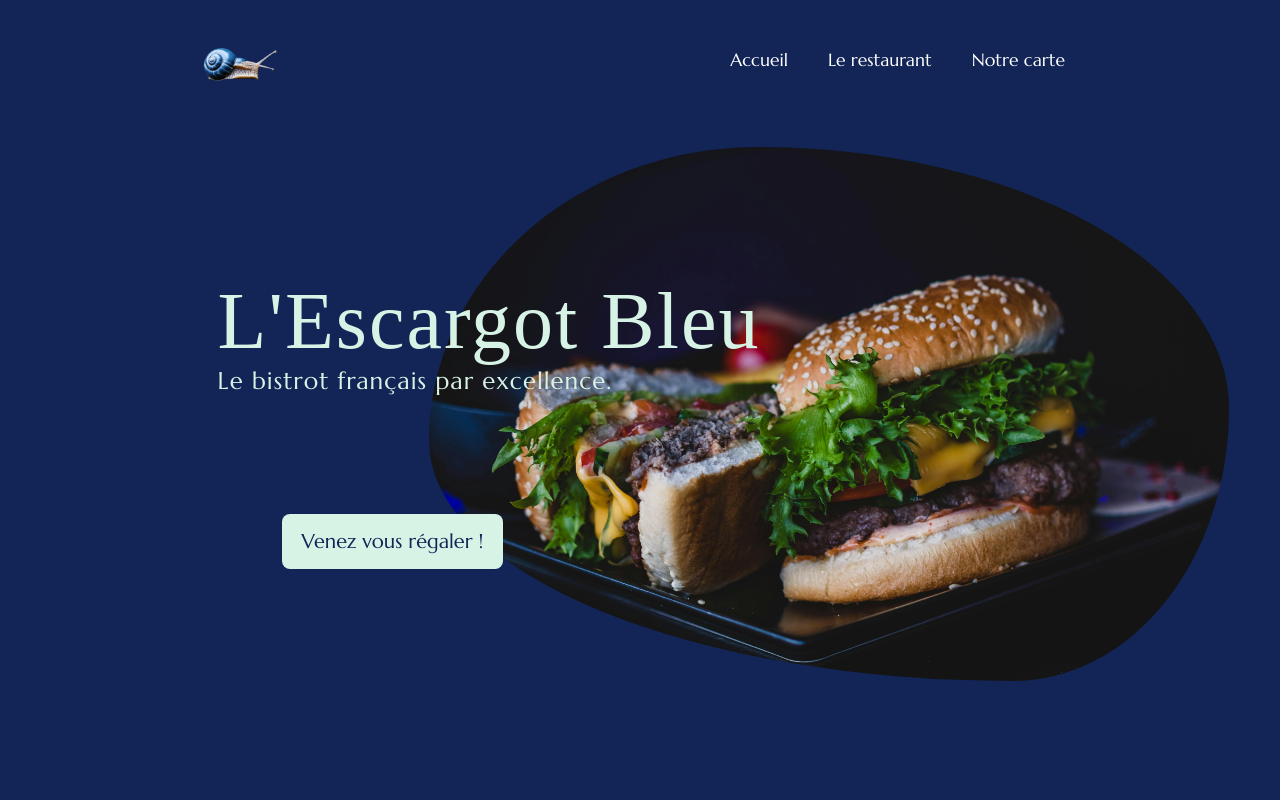
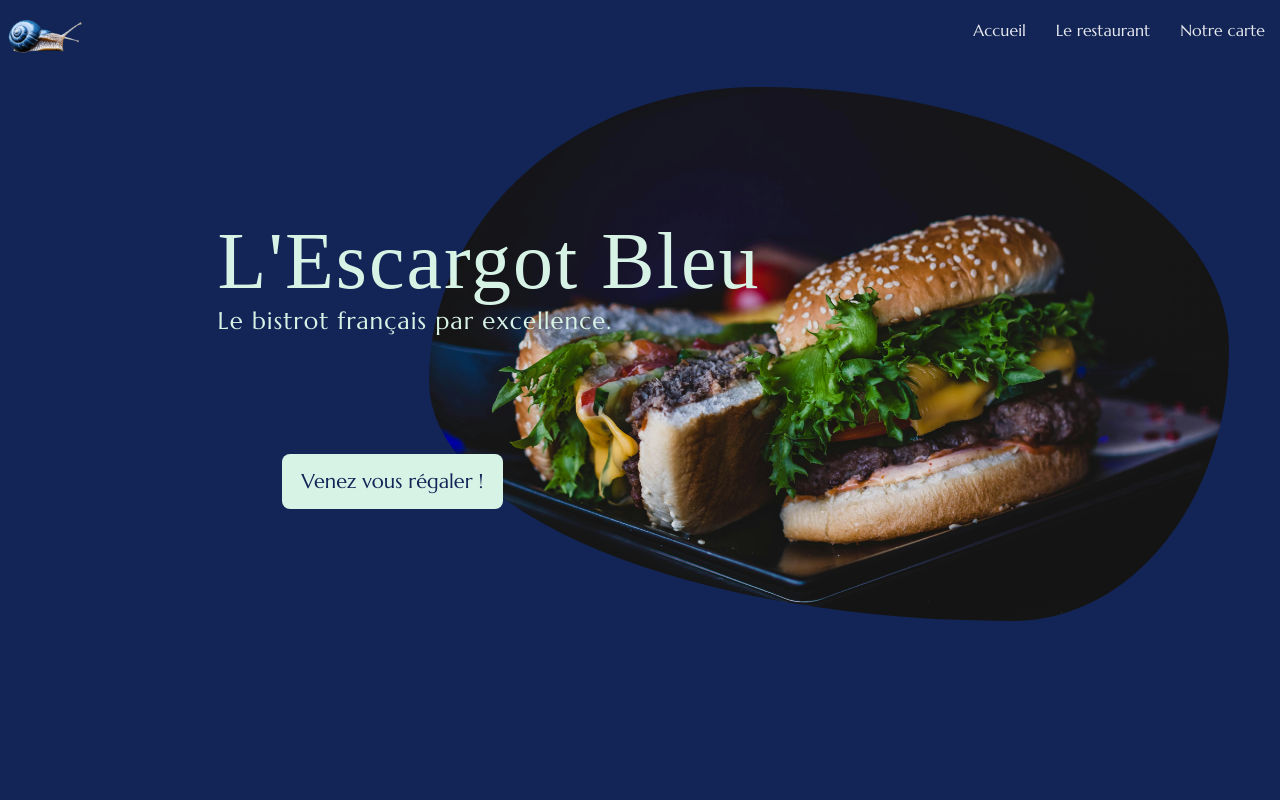
Before and after one commit to Quentinrbd/escargot-bleu, a React (Vite) app: page / in a window 1280 px wide. Shown: the top 800 px of the page. Built offline with nearby package versions, Linux system fonts and the light colour scheme; a web font is replaced by a local one.

Commit message:
navbar update

```diff
--- a/src/components/Header/Header.jsx
+++ b/src/components/Header/Header.jsx
@@ -8,37 +8,19 @@ import { faBars } from "@fortawesome/free-solid-svg-icons";
 import { faTimes } from "@fortawesome/free-solid-svg-icons";
 
 export default function Header() {
-  const [mobile, setMobile] = useState(false)
+  const [isOpen, setIsOpen] = useState(false)
 
   return (
-    <div className="header">
-        <div className="logo">
-          <NavLink to="/"><img src={logo} alt="logo" id="logo" /></NavLink>
-        </div>
-
-        <div>
-          <ul id="nav" className={mobile ? '#nav active' : '#nav'}>
-            <li>
-              <NavLink to="/">Accueil</NavLink>
-            </li>
-            <li>
-              <NavLink to="/restaurant">Le restaurant</NavLink>
-            </li>
-            <li>
-              <NavLink to="/menu">Notre carte</NavLink>
-            </li>
-          </ul>
-        </div>
-
-        <div className="mobile">
-          <div onClick={() => setMobile(true)} className={mobile ? 'hidden' : 'visible'}>
-            <FontAwesomeIcon icon={faBars} size='2xl' />
-          </div>
-
-          <div onClick={() => setMobile(false)} className={mobile ? 'visible' : 'hidden'}>
-            <FontAwesomeIcon icon={faTimes} size='2xl'/>
-          </div>
-        </div>
+    <div className="navbar">
+      <img src={logo} alt="" className="nav-logo" />
+      <div className={`nav-items ${isOpen && "open"}`}>
+        <NavLink to="/">Accueil</NavLink>
+        <NavLink to="/restaurant">Le restaurant</NavLink>
+        <NavLink to="/menu">Notre carte</NavLink>
+      </div>
+      <div className={`nav-toggle ${isOpen && "open"}`} onClick={() => setIsOpen(!isOpen)}>
+        <div className="bar"></div>
+      </div>
     </div>
   )
 }
--- a/src/components/Header/Header.scss
+++ b/src/components/Header/Header.scss
@@ -1,95 +1,128 @@
-.header {
+.navbar {
+    height: 60px;
     display: flex;
-    justify-content: space-around;
+    justify-content: space-between;
     align-items: center;
-    height: 15vh;
+    background-color: rgba(44, 0, 0, 0);
 }
 
-#logo {
+.nav-logo {
     width: 85px;
 }
 
-#nav {
-    display: flex;
-    justify-content: center;
-    align-items: center;
-
-    li {
-        list-style: none;
-        padding: 0 20px;
-        position: relative;
-
-        a {
-            color: white;
-            font-size: 2.2vh;
-            position: relative;
-            display: inline-block;
-        }
-
-        a::after {
-            display:block;
-            content: '';
-            border-bottom: solid 1px white;
-            transform: scaleX(0);
-            transition: transform 250ms ease-in-out;
-        }
-
-        a:hover:after { transform: scaleX(0.8); }
-    }
+.nav-items a {
+    color: white;
+    font-size: 16px;
+    text-decoration: none;
+    margin: 15px;
+    position: relative;
+    opacity: 0.9;
 }
 
-.mobile {
-    display: none;
-    color: white;
-
-    svg {
-        width: 50px;
-    }
+.nav-items a:hover {
+    opacity: 1;
 }
 
-.visible {
-    display: flex;
+.nav-items a::before {
+    content: "";
+    position: absolute;
+    left: 0;
+    bottom: 0;
+    width: 0;
+    height: 2px;
+    background-color: white;
+    transition: all 0.45s;
 }
 
-.hidden {
+.nav-items a:hover::before {
+    width: 100%;
+}
+
+.nav-toggle {
     display: none;
 }
 
-@media (max-width: 800px) {
-    .header {
-        flex-direction: column !important;
+@media (max-width: 700px) {
+
+    .nav-items {
+        position: absolute;
+        top: 60px;
+        display: flex;
+        align-items: center;
+        flex-direction: column;
+        justify-content: center;
+        background: rgb(92, 92, 92);
+        left: 0;
+        width: 100%;
+        height: 100%;
+        transform: translateX(-100%);
+        transition: all 0.45s;
     }
 
-    #nav {
-        flex-direction: column;
-        align-items: center;
-        position: absolute;
-        top: 12 0px;
-        opacity: 0;
-        visibility: hidden;
-        left: 22%;
-        width: fit-content;
-        height: fit-content;
-        background-color: black;
-        z-index: 2;
-        padding: 30px;
-        border-radius: 15px;
-        transition: all 0.2s;
-
-        li a {
-            color: white;
-            padding-top: 12px;
-        }
+    .nav-items a {
+        color: #D7F3E6;
+        font-size: 30px;
+        text-transform:uppercase;
+        position: relative;
+        top: -50px;
     }
 
-    #nav.active {
-        opacity: 1;
-        right: 0;
-        visibility: visible;
+    .nav-items a::before {
+        background: transparent;
     }
 
-    .mobile {
+    .nav-items.open {
+        transform: translateX(0);
+        z-index: 2;
+    }
+
+    .nav-toggle {
         display: flex;
+        width: 50px;
+        height: 50px;
         align-items: center;
+        justify-content: center;
+        cursor: pointer;
+    }
+
+    .nav-toggle .bar {
+        position: relative;
+        width: 32px;
+        height: 2px;
+        background: white;
+    }
+
+    .nav-toggle .bar::before, .nav-toggle .bar::after {
+        content: "";
+        position: absolute;
+        height: 2px;
+        background: white;
+        border-radius: 2px;
+        transition: all .45s ease-in-out;
+    }
+
+    .bar::before {
+        width: 25px;
+        transform: translateY(-8px);
+        right: 0;
+    }
+
+    .bar::after {
+        width: 32px;
+        transform: translateY(8px);
+    }
+
+    .nav-toggle.open .bar {
+        transform: translateX(-40px);
+        background: transparent;
+    }
+
+    .nav-toggle.open .bar::before {
+        width: 32px;
+        transform: rotate(45deg) translate(26px, -26px);
+    }
+
+    .nav-toggle.open .bar::after {
+        transform: rotate(-45deg) translate(26px, 26px);
     }
 }
```
Also changed, not shown: src/components/Header/test.txt (added).
